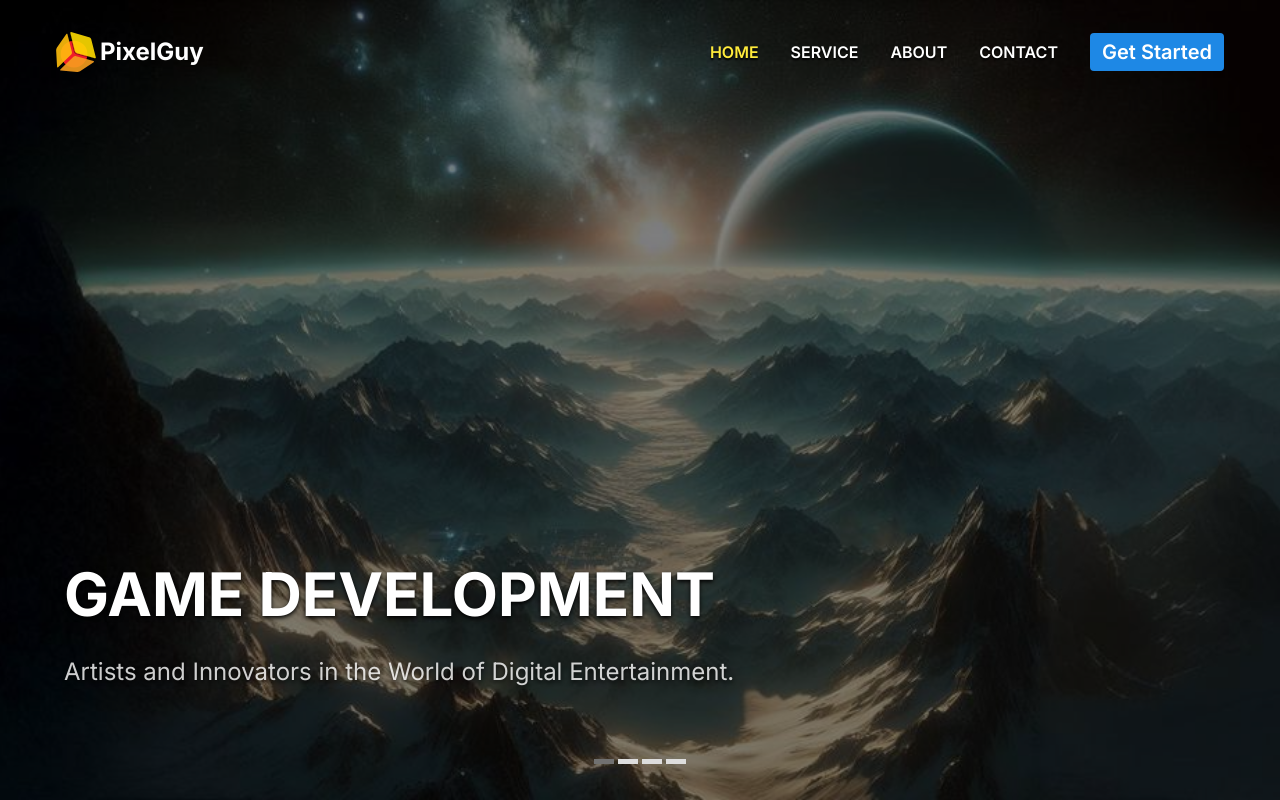
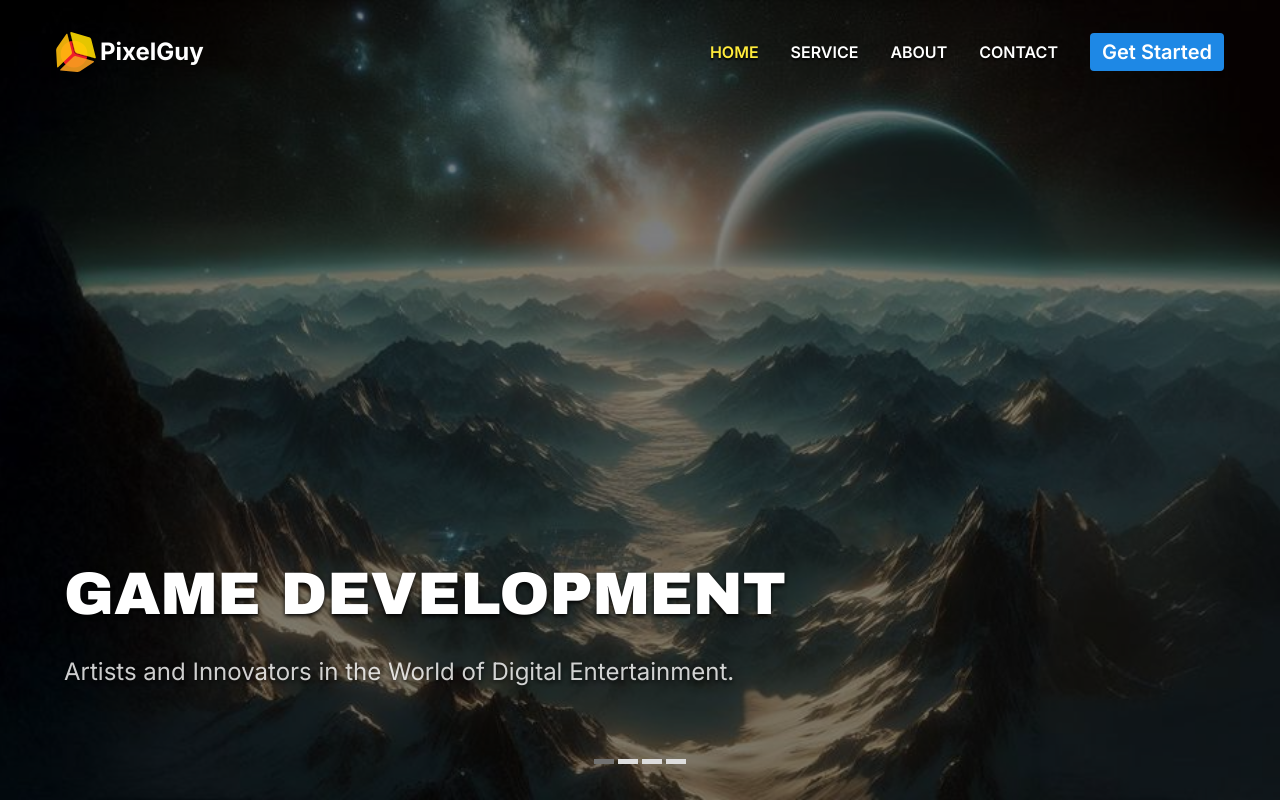
Before and after one commit to Mayank-141-Shaw/PixelGuy-Web, a Next.js app in the folder pixel-guy-web/: page / in a window 1280 px wide. Shown: the top 800 px of the page. Built offline with nearby package versions, Linux system fonts and the light colour scheme.

Commit message:
style fix

```diff
--- a/pixel-guy-web/src/components/HomepageHeroCarousel.jsx
+++ b/pixel-guy-web/src/components/HomepageHeroCarousel.jsx
@@ -2,7 +2,12 @@
 import React, { useEffect, useState } from "react";
 import "../style/HomepageHeroCarousel.style.css";
 import Image from "next/image";
-import { Button, Typography } from "@material-tailwind/react";
+import { Archivo_Black } from "next/font/google";
+
+const abzFont = Archivo_Black({
+  weight: "400",
+  subsets: ["latin"],
+});
 
 export function HomepageHeroCarousel({ children }) {
   const [counter, setCounter] = useState(1);
@@ -65,7 +70,9 @@ export function HomepageHeroCarousel({ children }) {
               />
               <div className="absolute inset-0 grid p-6 md:p-16 h-full w-full place-items-start bg-black/50">
                 <div className="w-full h-full flex flex-col justify-center md:justify-end items-start">
-                  <h1 className="mb-4 text-white font-bold md:py-4 text-start text-shadow uppercase text-4xl md:text-4xl lg:text-6xl">
+                  <h1
+                    className={`${abzFont.className} mb-4 text-white font-bold md:py-4 text-start text-shadow uppercase text-4xl md:text-4xl lg:text-6xl`}
+                  >
                     {item.title}
                   </h1>
                   <p className="mb-12 text-white text-start text-xl text-shadow md:text-xl lg:text-2xl opacity-80">
```
